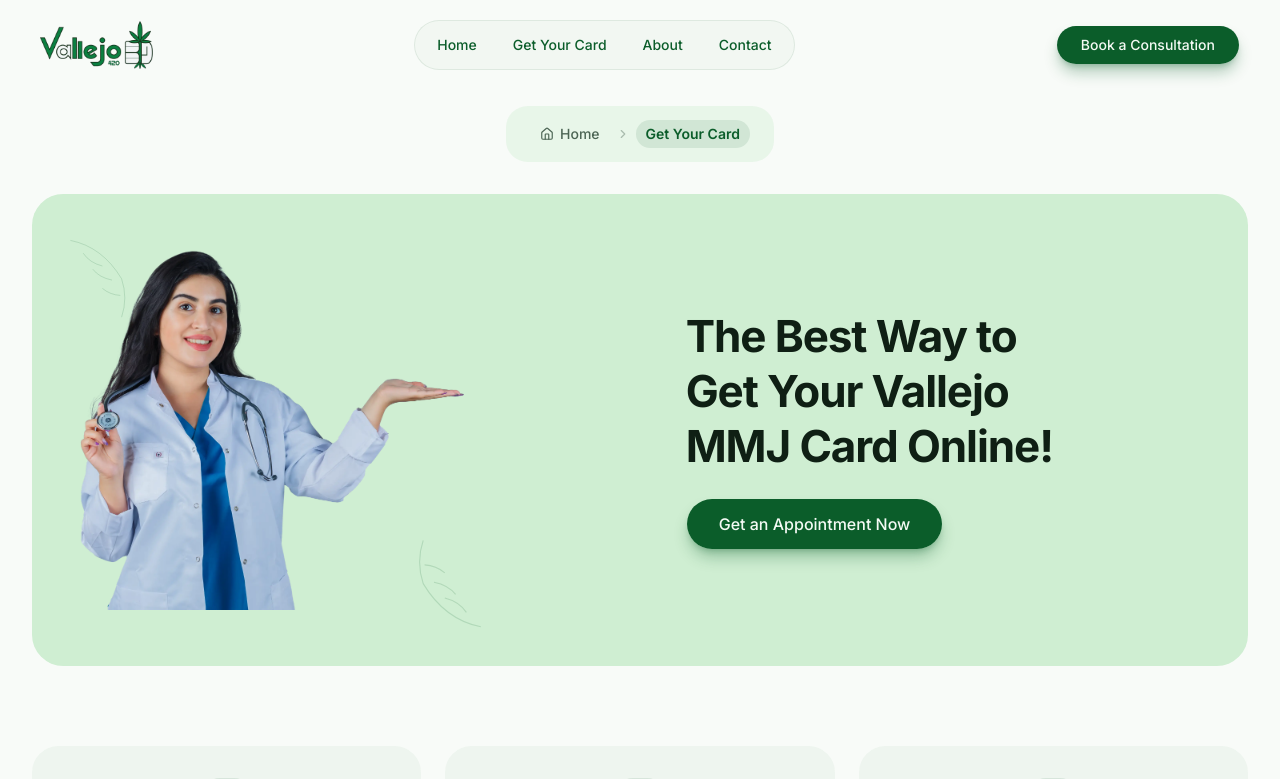
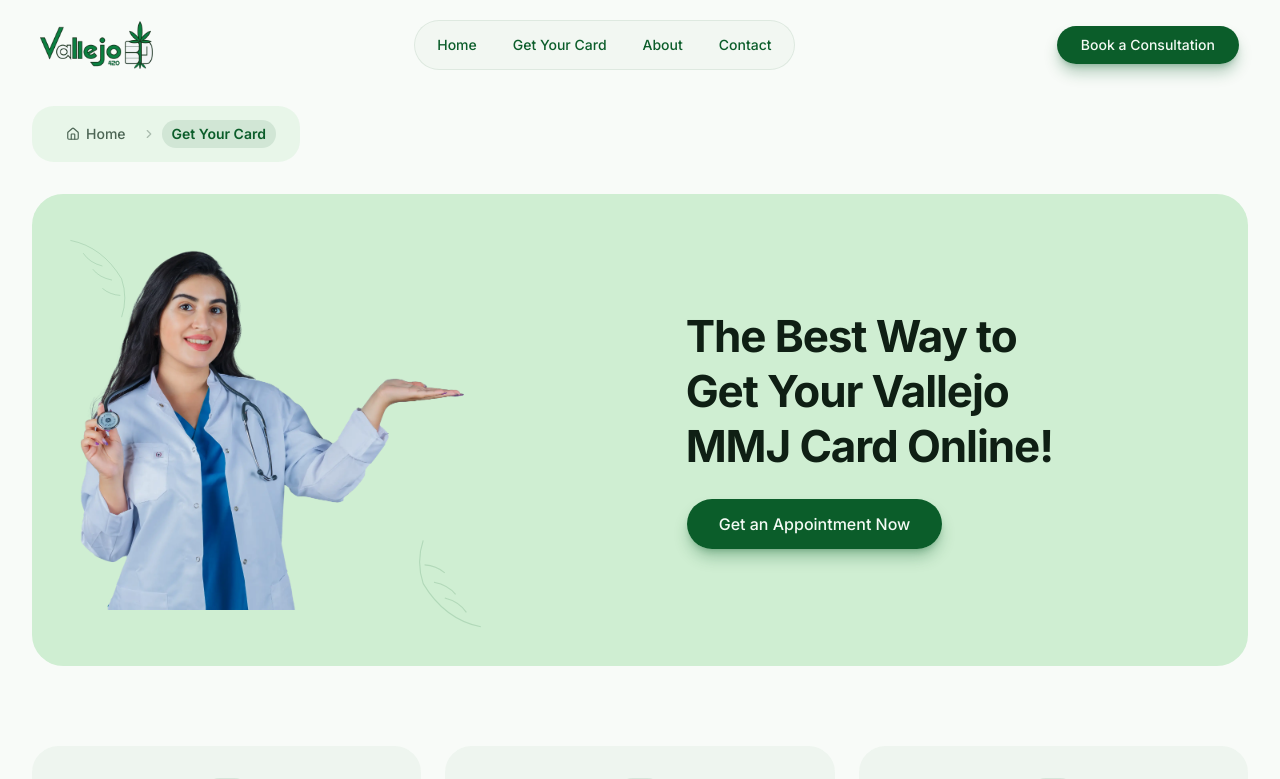
Before and after one commit to princsharma/vallejo-420-md, a Next.js app: page /get-your-card in a window 1280 px wide. Shown: the top 779 px of the page. Built offline with nearby package versions, Linux system fonts and the light colour scheme.

Commit message:
breacrumb aligned

```diff
--- a/components/breadcrumbs.tsx
+++ b/components/breadcrumbs.tsx
@@ -29,15 +29,9 @@
   };
 
   return (
-    <nav
-      aria-label="Breadcrumb"
-      className="mx-auto max-w-7xl px-4 pt-4 sm:px-6 lg:px-8"
-      style={{ display: "flex", justifyContent: "flex-start", textAlign: "left" }}
-    >
-      <div
-        className="rounded-2xl bg-accent/40 px-4 sm:px-6"
-        style={{ display: "inline-block", flex: "0 0 auto", width: "fit-content" }}
-      >
+    <nav aria-label="Breadcrumb" className="w-full pt-4">
+      <div className="mx-auto max-w-7xl px-4 sm:px-6 lg:px-8">
+        <div className="w-fit rounded-2xl bg-accent/40 px-4 sm:px-6">
           <ol className="flex flex-wrap items-center gap-1.5 py-3.5 text-sm font-medium">
             {allItems.map((item, index) => (
               <li key={item.label} className="flex items-center gap-1.5">
@@ -66,6 +60,7 @@
             ))}
           </ol>
         </div>
+      </div>
       <script
         type="application/ld+json"
         dangerouslySetInnerHTML={{
```
Lines whose indentation alone changed are shown as unchanged.
